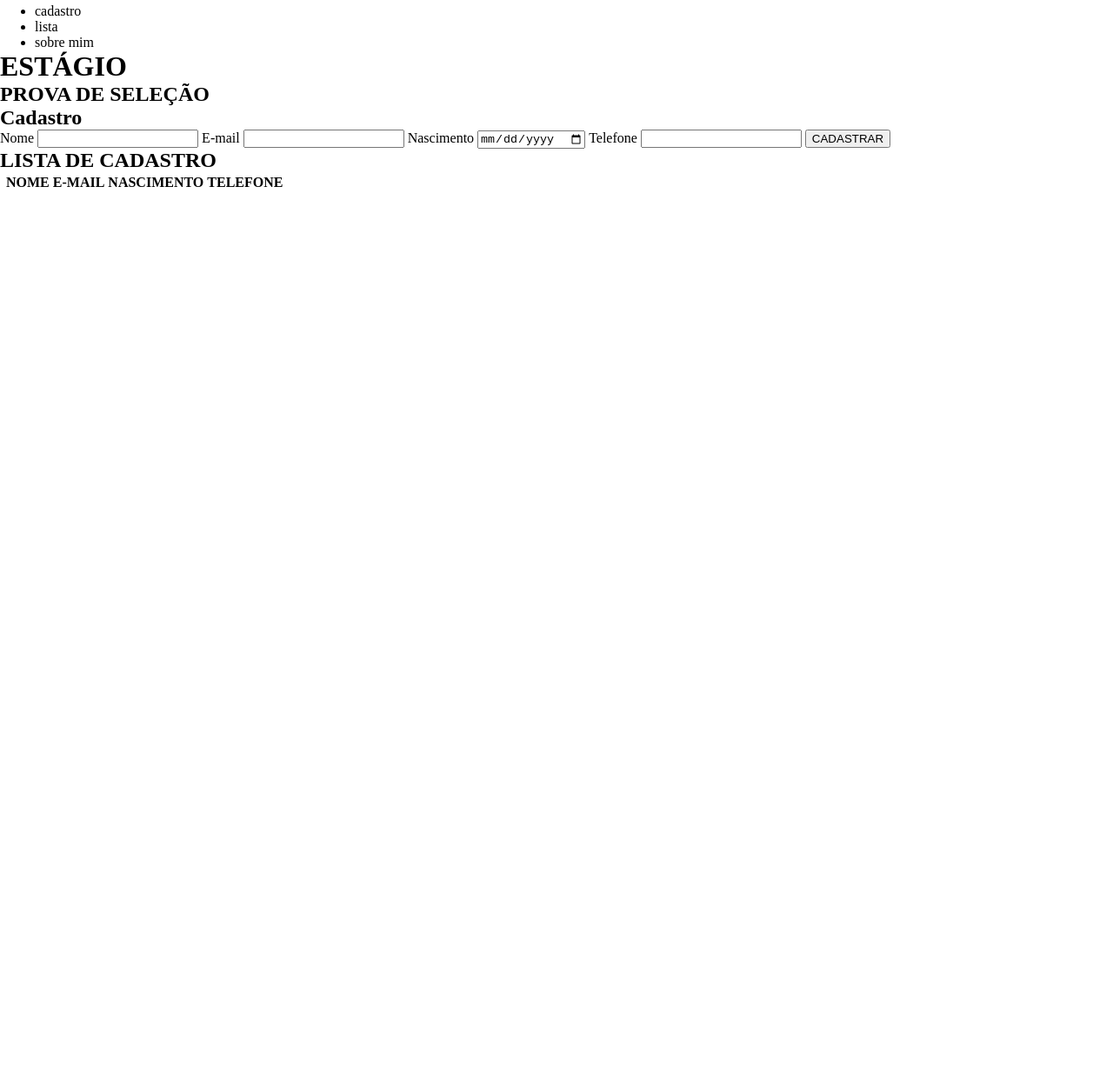
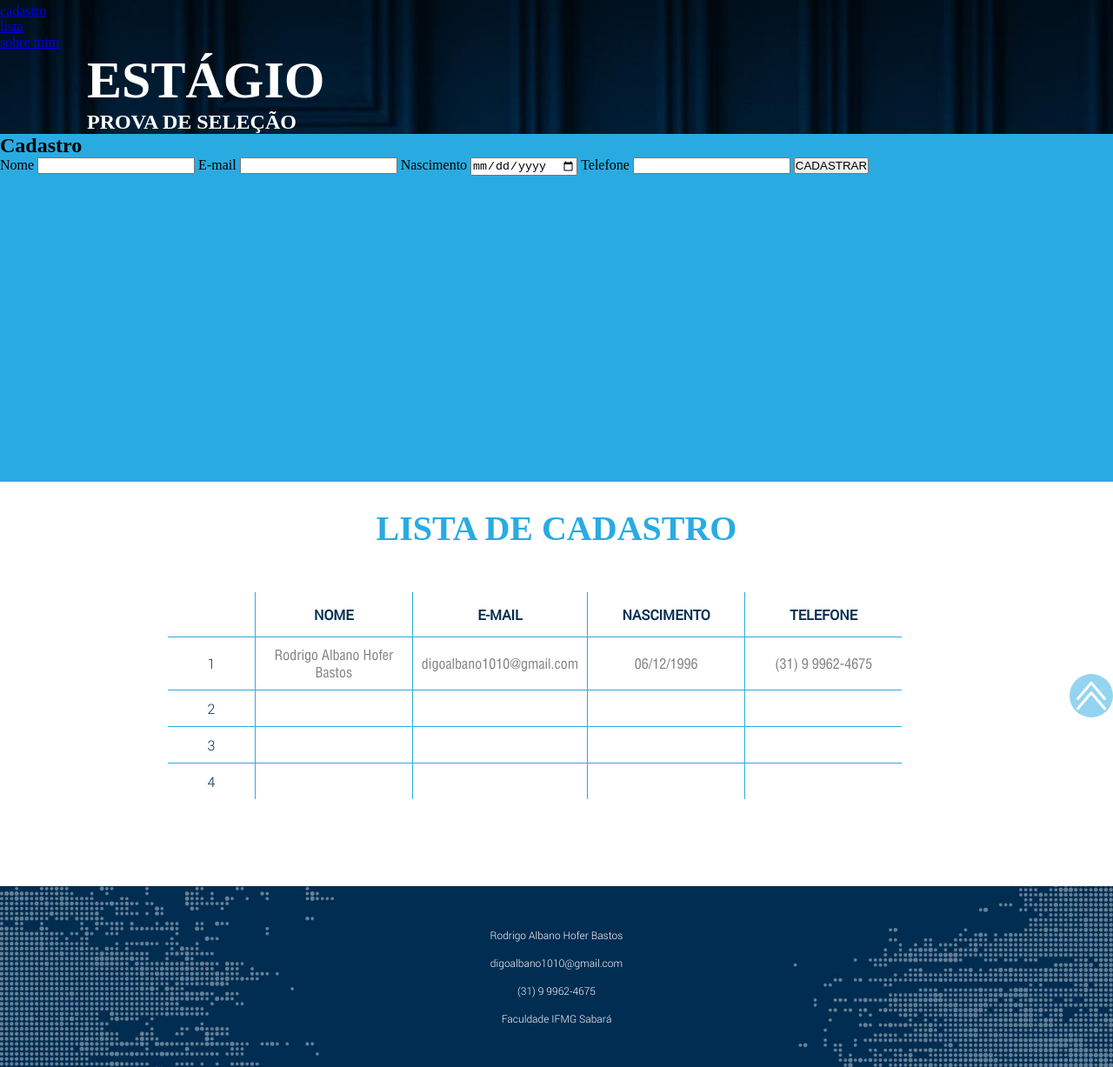
Before and after one commit to RodrigoAHB/Estagio_IN8, a plain HTML site: page index.html in a window 1280 px wide. Shown: the part 40-1267 px from the top of the page at 87% size. Before the commit the page ends 800 px from the top, so only its background shows below. Drawn offline with Linux system fonts and the light colour scheme.

Commit message:
update
aplicando alguns estilos no site desktop

```diff
--- a/index.html
+++ b/index.html
@@ -1,5 +1,5 @@
 <!DOCTYPE html>
-<html lang="en">
+<html lang="pt-br">
 <head>
     <meta charset="UTF-8">
     <meta http-equiv="X-UA-Compatible" content="IE=edge">
@@ -12,9 +12,9 @@
         <img src="imagens/logo-in8-dev.svg" alt="Logo" class="logo">
         <nav>
             <ul>
-                <li>cadastro</li>
-                <li>lista</li>
-                <li>sobre mim</li>
+                <li><a href="#">cadastro</a></li>
+                <li><a href="#">lista</a></li>
+                <li><a href="#">sobre mim</a></li>
             </ul>
         </nav>
     </header>
@@ -25,7 +25,7 @@
     <section class="cadastro-container">
         <form action="" class="cadastro">
             <h1>Cadastro</h1>
-            <label for="name">Nome</label>
+            <label for="name" class="name">Nome</label>
             <input type="text" name="name" id="name">
             <label for="email">E-mail</label>
             <input type="email" name="email" id="email">
@@ -38,21 +38,52 @@
     </section>
     <section class="lista-container">
         <h1>LISTA DE CADASTRO</h1>
-        <table>
-            <tr>
-                <th> </th>
-                <th>NOME</th>
-                <th>E-MAIL</th>
-                <th>NASCIMENTO</th>
-                <th>TELEFONE</th>
-            </tr>
-        </table>
+        <div class="tabela-container">
+            <table class="tabela">
+                <tr>
+                    <th class="sem-borda numeros"></th>
+                    <th class="sem-borda">NOME</th>
+                    <th class="sem-borda">E-MAIL</th>
+                    <th class="sem-borda">NASCIMENTO</th>
+                    <th class="telefone sem-borda">TELEFONE</th>
+                </tr>
+                <tr>
+                    <td class="numeros">1</td>
+                    <td>Rodrigo Albano Hofer Bastos</td>
+                    <td>digoalbano1010@gmail.com</td>
+                    <td>06/12/1996</td>
+                    <td class="telefone">(31) 9 9962-4675</td>
+                </tr>
+                <tr>
+                    <td class="numeros">2</td>
+                    <td></td>
+                    <td></td>
+                    <td></td>
+                    <td class="telefone"></td>
+                </tr>
+                <tr>
+                    <td class="numeros">3</td>
+                    <td></td>
+                    <td></td>
+                    <td></td>
+                    <td class="telefone"></td>
+                </tr>
+                <tr>
+                    <td class="numeros">4</td>
+                    <td></td>
+                    <td></td>
+                    <td></td>
+                    <td class="telefone"></td>
+                </tr>
+            </table>
+            <img src="icones/topo-pag.svg" alt="topo" class="topo-icon">
+        </div>
     </section>
     <footer class="footer-container">
-        <p></p>
-        <p></p>
-        <p></p>
-        <p></p>
+        <p>Rodrigo Albano Hofer Bastos</p>
+        <p>digoalbano1010@gmail.com</p>
+        <p>(31) 9 9962-4675</p>
+        <p>Faculdade IFMG Sabará</p>
     </footer>
     <script src="app.js"></script>
 </body>
--- a/style.css
+++ b/style.css
@@ -1,6 +1,140 @@
 *{
     margin: 0;
+    padding: 0;
+    /* color: white; */
 }
+
+@font-face {
+    font-family: 'condensed';
+    src: url(Fonts/Helvetica\ Condensed\ Regular.ttf);
+}
+
+@font-face {
+    font-family: 'Roboto-light';
+    src: url(Fonts/Roboto-Light_0.ttf);
+}
+
+@font-face {
+    font-family: 'Roboto-regular';
+    src: url(Fonts/Roboto-Regular_0.ttf);
+}
+
+body{
+    background-image: url(imagens/index-image.jpg);
+    background-repeat: no-repeat;
+    background-size: auto;
+    min-width: 600px;
+}
+
+main{
+    margin: auto;
+    max-width: 1080px;
+    min-width: 600px;
+    max-height: 527px;
+    color: white;
+}
+
+main h1{
+    font-size: 60px;
+}
+
+main h2{
+    font-family: 20px;
+}
+
 .logo{
     max-width: 170px;
 }
+
+.cadastro-container{
+    background-color: #29abe2;
+    min-height: 400px;
+}
+
+.lista-container{
+    background-color: white;
+    color: #29abe2;
+    text-align: center;
+    align-items: center;
+    justify-content: center;
+    padding-bottom: 100px;
+}
+
+.lista-container h1{
+    padding: 30px 0 50px 0;
+    font-family: '';
+    font-size: 2.5em;
+}
+
+.tabela-container{
+    display: flex;
+}
+
+.tabela{
+    padding-bottom: 50px;
+}
+
+table, td, th{
+    padding: 10px;
+    text-align: center;
+    margin: 0 auto;
+    border-collapse: collapse;
+}
+
+th{
+    color: #012d51;
+    padding: 15px;
+    font-family: 'Roboto-regular';
+}
+
+td {
+    color:#808080;
+}
+
+td, th{
+    border-top: 1px solid #29aae2;
+    border-right: 1px solid #29abe2;
+    width: 150px;
+}
+
+td{
+    text-align: center;
+    font-family: 'condensed';
+}
+
+.numeros{
+    font-family: 'Roboto-light';
+    color: #012d51;
+    width: 70px;
+}
+
+.sem-borda{
+    border-top: none;
+}
+
+.telefone{
+    border-right: none;
+}
+
+.topo-icon{
+    width: 50px;
+}
+
+.topo-icon:hover{
+    cursor: pointer;
+}
+
+footer{
+    text-align: center;
+    padding: 40px;
+    background-image: url(imagens/rodape-desktop.jpg);
+    background-size: cover;
+    background-repeat: no-repeat;
+    font-family: 'Roboto-light';
+    font-size: .75em;
+}
+
+footer p{
+    padding: 8px;
+    color: white;
+}
```
Also changed, not shown: Fonts/Helvetica Condensed Regular.ttf (added), HelveticaUltraLt_0.ttf (renamed from Fonts/HelveticaUltraLt_0.ttf), 1 other file.
